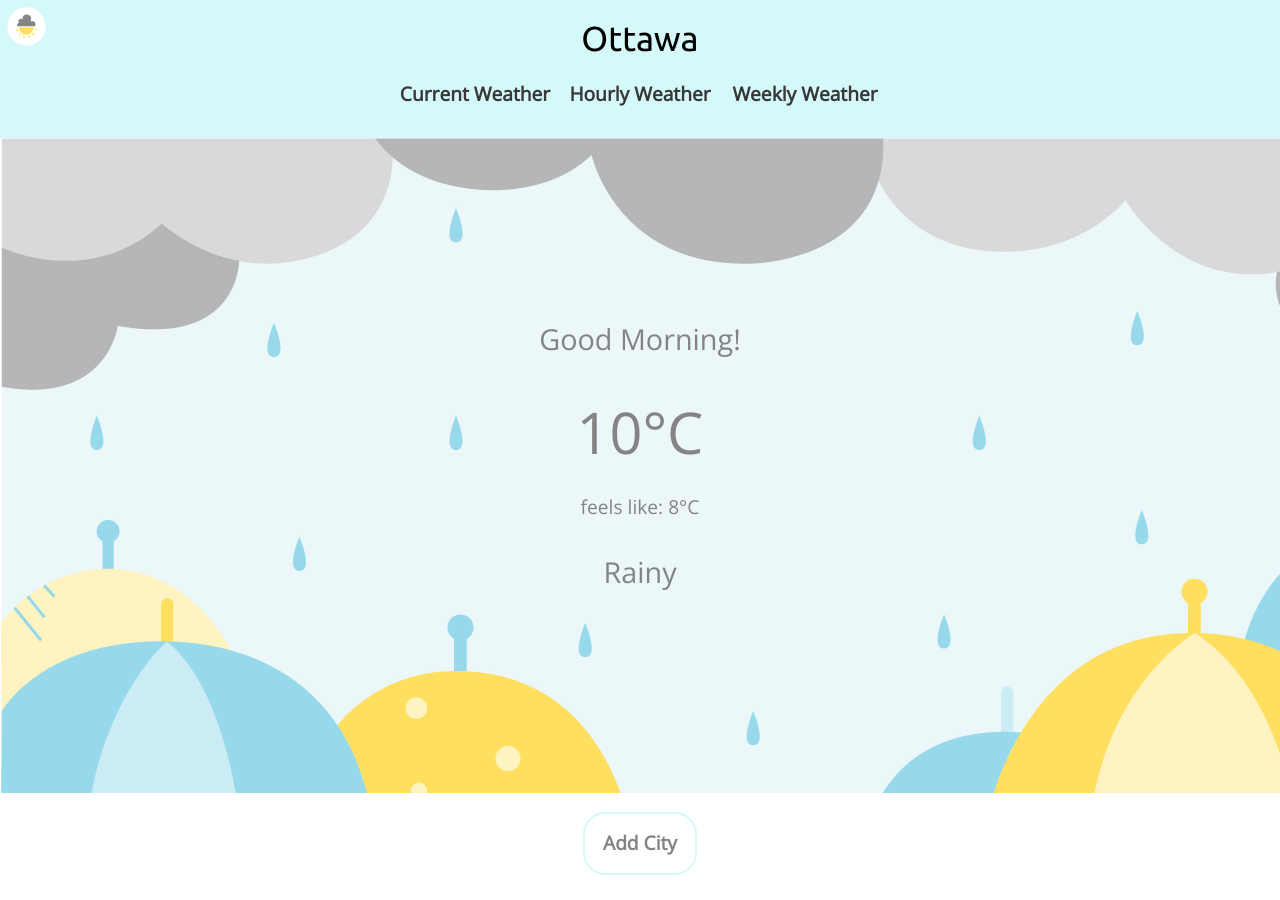
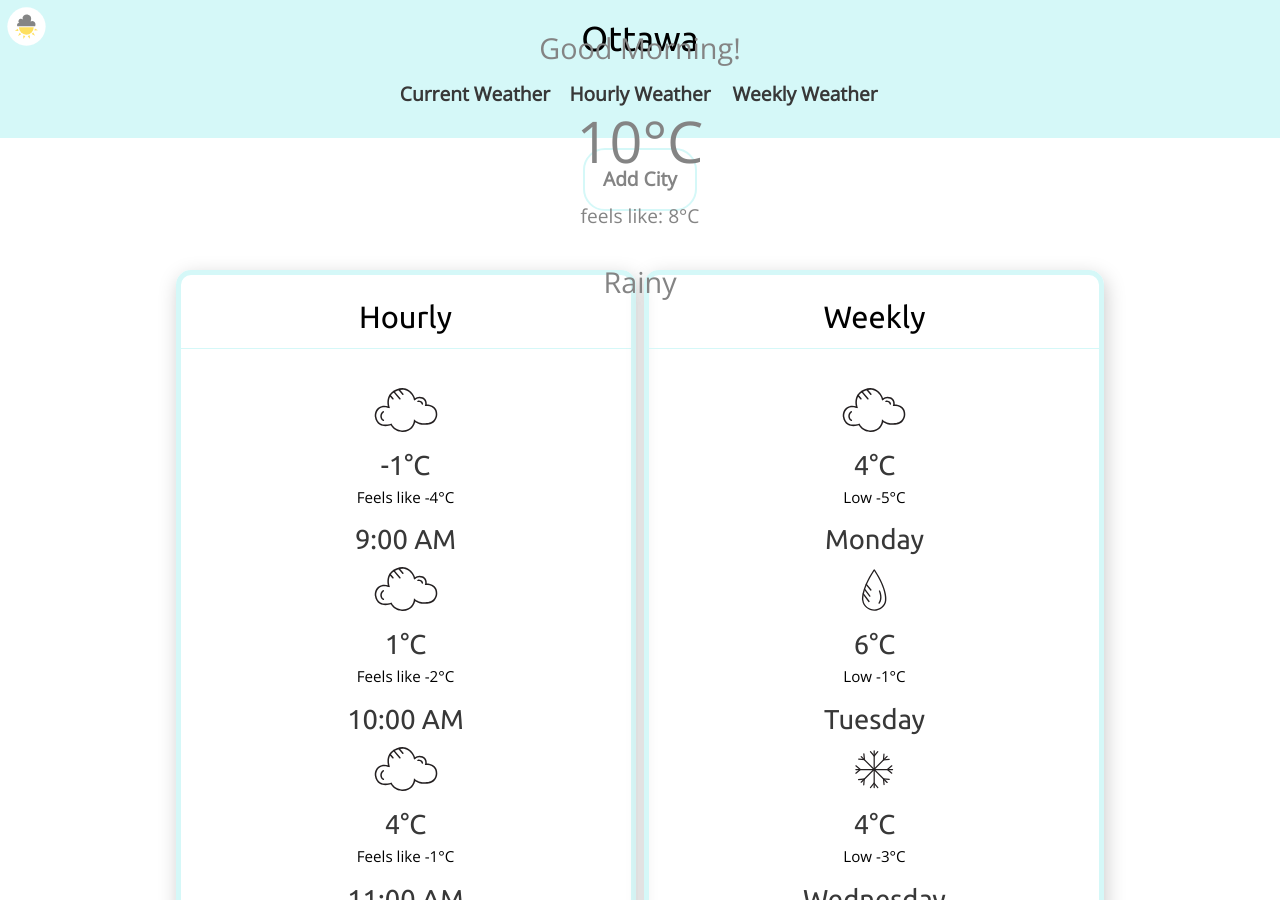
Before and after one commit to juliett-golf-hotel/web-app, a Jekyll site: the page built from index.html, in a window 1280 px wide and 900 px high. Built offline with Jekyll 4.4.1, drawn with Linux system fonts in a browser that asks for light colours.

Commit message:
Irrelevant changes

```diff
--- a/index.html
+++ b/index.html
@@ -3,17 +3,15 @@
 ---
 
 <main>
-  <div class="relative">
-    <img src="{{site.baseurl}}/images/large.jpg" alt="small" aria-label="small">
+  <div class="relative banner">
+    <a class="center-content-horizontal" href="#popup"><button class="btn-ghost">Add City</button></a>
+
     <div class="pin-c">
       <p class="morning greeting">Good Morning!</p>
-      <p class="morning temp">10&deg;C
+      <p class="morning temp">10&deg;C</p>
       <p class="morning feels">feels like: 8&deg;C</p>
       <p class="morning rain">Rainy</p>
     </div>
-  </div>
-
-  <a class="center-content-horizontal" href="#popup"><button class="btn-ghost">Add City</button></a>
 
     <div id="popup" class="overlay">
       <div class="popup">
@@ -26,6 +24,7 @@
         <div class="content">
           <input type="text" placeholder="Search">
           <a class="button" href="#"><button class="btn-light">Enter</button></a>
+        </div>
       </div>
     </div>
   </div>
```
Lines whose indentation alone changed are shown as unchanged.
